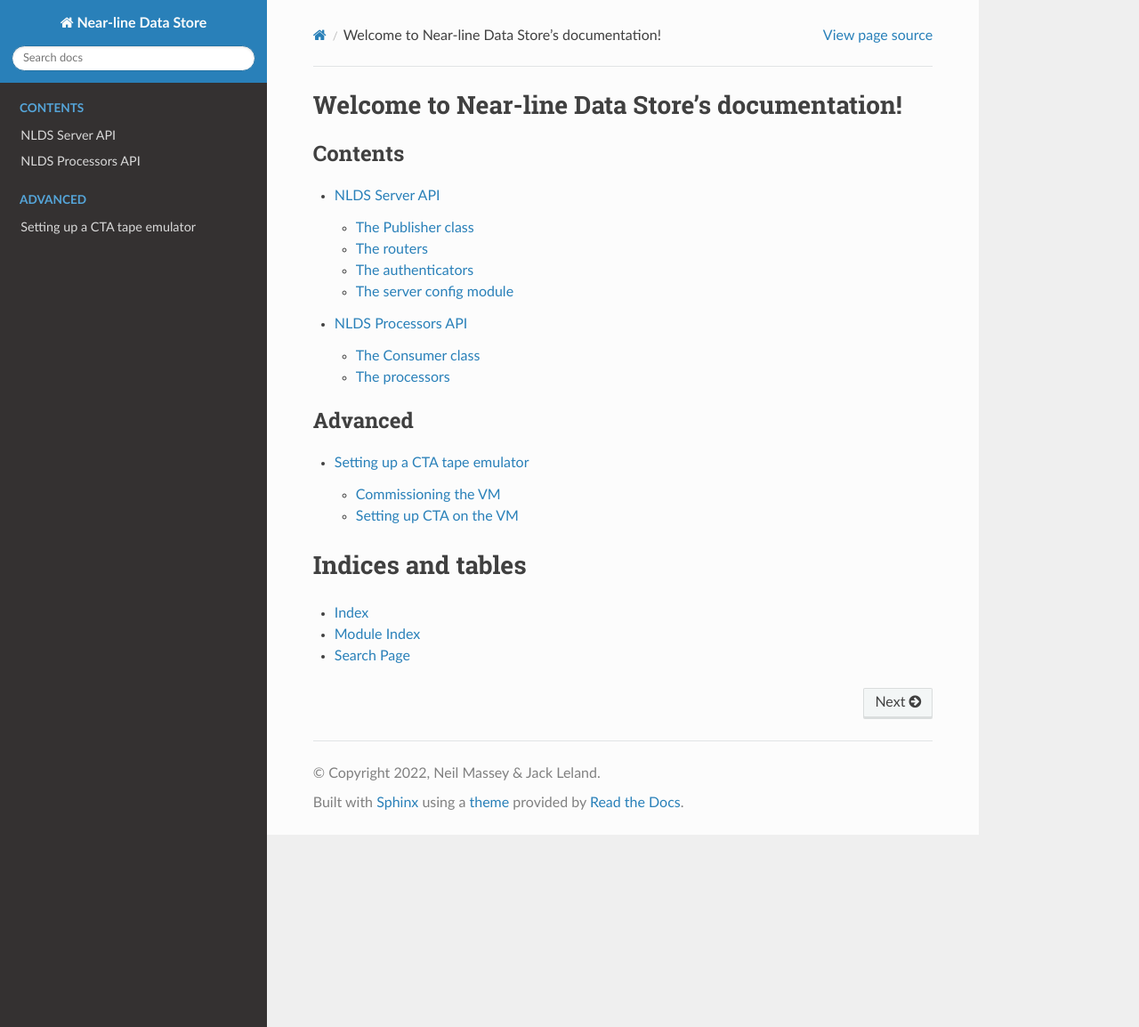
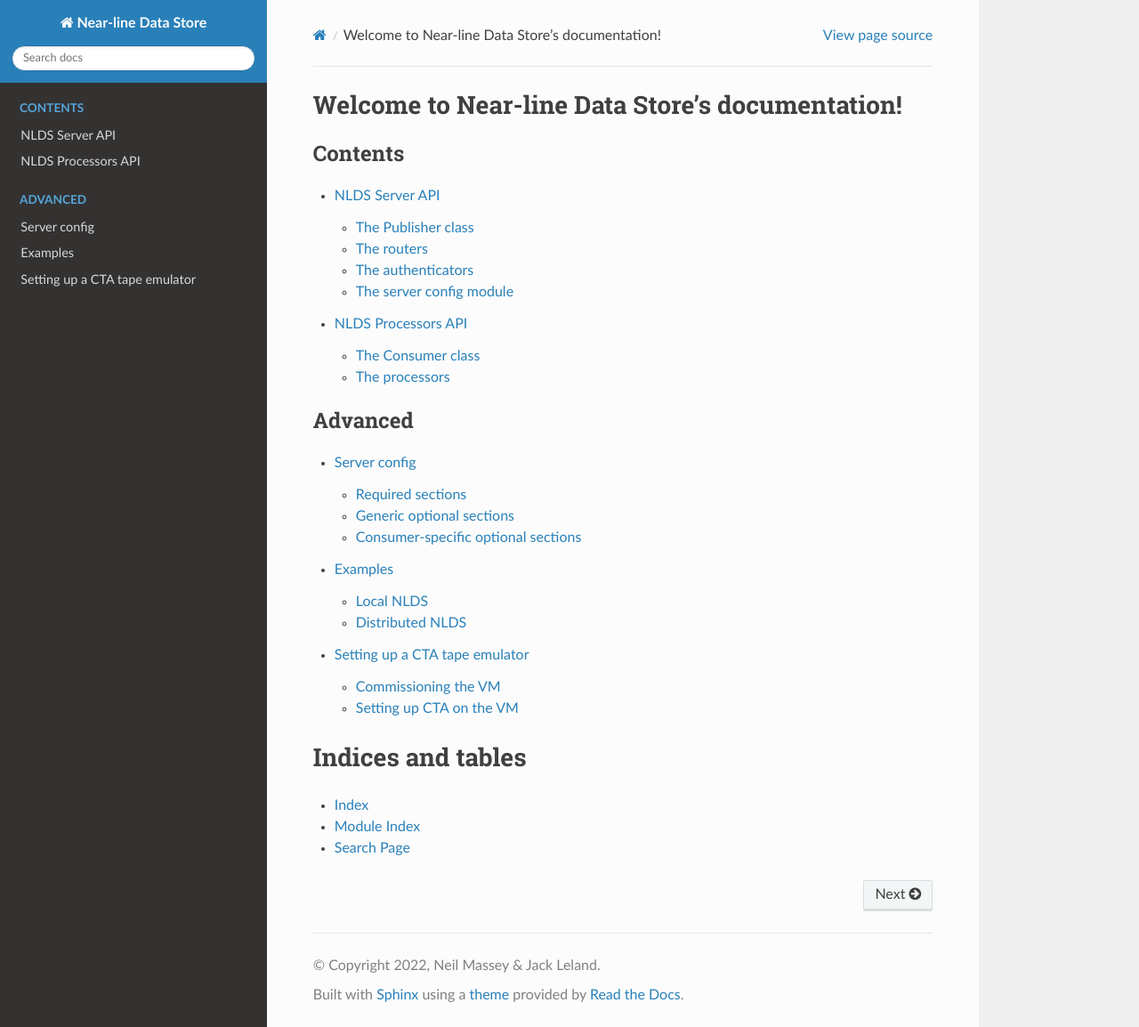
Before and after one commit to cedadev/nlds, a Sphinx documentation site: the page built from docs/source/index.rst, in a window 1280 px wide and 1154 px high. Shown: the whole window at 89% size. Built offline with Sphinx 7.4.7 and the Read the Docs theme 2.0.0, drawn with Linux system fonts in a browser that asks for light colours; some of the changed lines change nothing that is shown.

Commit message:
Add in-progress doc page on server config

```diff
--- a/docs/source/index.rst
+++ b/docs/source/index.rst
@@ -20,7 +20,8 @@
    :maxdepth: 2
    :caption: Advanced
 
-   Setting up a CTA tape emulator <cta_emulator>
+   The server config file <server-config>
+   Setting up a CTA tape emulator <cta-emulator>
 
 
 Indices and tables
--- /dev/null
+++ b/docs/source/server-config.rst
@@ -0,0 +1,151 @@
+Server config
+=============
+
+The server config file controls the configurable behaviour of the NLDS. It is a
+json file split into dictionary sections, with each section delineating
+configuration for a specific part of the program. There is an example
+server_config in the templates section of the main nlds package
+(``nlds.templates.server_config``) to get you started, but this page will
+demystify the configuration needed for (a) a local development copy of the nlds,
+and (b) a production system spread across several pods/virtual machines.
+
+*Please note that the NLDS is in active development and all of this is subject
+to change with no notice.*
+
+Required sections
+-----------------
+
+There are two required sections for every server_config: ``authentication`` and
+``rabbitMQ``.
+
+Authentication
+^^^^^^^^^^^^^^
+This deals with how users are authenticated through the OAuth2 flow used in the
+client. The following fields are required in the dictionary::
+
+    "authentication" : {
+        "authenticator_backend" : "jasmin_authenticator",
+        "jasmin_authenticator" : {
+            "user_profile_url" : "{{ user_profile_url }}",
+            "user_services_url" : "{{ user_services_url }}",
+            "oauth_token_introspect_url" : "{{ token_introspect_url }}"
+        }
+    }
+
+where ``authenticator_backend`` dictates which form of authentication you would
+like to use. Currently the only implemented authenticator is the
+``jasmin_authenticator``, but there are plans to expand this to also work with
+other industry standard authenticators like google and microsoft.
+
+The authenticator setup is then specified in a separate dictionary named after
+the authenticator, which is specific to each authenticator. The
+``jasmin_authenticator`` requires, as above, values for ``user_profile_url``,
+``user_services_url``, and ``oauth_token_introspect_url``. This cannot be
+divulged publicly on github for JASMIN, so please get in contact for the actual
+values to use.
+
+RabbitMQ
+^^^^^^^^
+
+This deals with how the nlds connects to the RabbitMQ queue and message
+brokering system. The following is an outline of what is required::
+
+    "rabbitMQ": {
+        "user": "{{ rabbit_user }}",
+        "password": "{{ rabbit_password }}",
+        "server": "{{ rabbit_server }}",
+        "vhost": "{{ rabbit_vhost }}",
+        "exchange": {
+            "name": "{{ rabbit_exchange_name }}",
+            "type": "{{ rabbit_exchange_type }}",
+            "delayed": "{{ rabbit_exchange_delayed }}"
+        },
+        "queues": [
+            {
+                "name": "{{ rabbit_queue_name }}",
+                "bindings": [
+                    {
+                        "exchange": "{{ rabbit_exchange_name }}",
+                        "routing_key": "{{ rabbit_queue_routing_key }}"
+                    }
+                ]
+            }
+        ]
+    }
+
+Here the ``user`` and ``password`` fields refer to the username and password for
+the rabbit server you wish to connect to, which is in turn specified with
+``server``. ``vhost`` is similarly the virtual host on the rabbit server that
+you wish to connect to.
+
+The next two dictionaries are context specific. All publishing elements of the
+NLDS, i.e. parts that will send messages, will require an exchange to publish
+messages to. ``exchange`` is determines that exchange, with three required
+subfields: ``name``, ``type``, and ``delayed``. The former two are self
+descriptive, they should just be the name of the exchange on the virtualhost and
+it's corresponding type e.g. one of fanout, direct or topic. ``delay`` is a
+boolean (``true`` or ``false`` in json-speak) dictating whether to use the
+delay functionality utilised within the NLDS. Note that this requires the rabbit
+server have the DelayedRabbitExchange plugin installed.
+
+Exchanges can be declared and created if not present on the virtual host the
+first time the NLDS is run, virtualhosts cannot and so will have to be created
+beforehand manually on the server or through the admin interface. If an exchange
+is requested but incorrect information given about either its `type` or
+`delayed` status, then the NLDS will throw an error.
+
+``queues`` is a list of queue dictionaries and must be implemented on consumers,
+i.e. message processors, to tell ``pika`` where to take messages from. Each
+queue dictionary consists of a ``name`` and a list of `bindings`, with each
+``binding`` being a dictionary containing the name of the ``exchange`` the queue
+takes messages from, and the routing key that a message must have to be accepted
+onto the queue. For more information on exchanges, routing keys, and other
+RabbitMQ features, please see [Rabbit's excellent documentation]
+(https://www.rabbitmq.com/tutorials/tutorial-five-python.html).
+
+
+Generic optional sections
+-------------------------
+
+There are 2 generic sections, i.e. those which are used across the NLDS
+ecosystem, but are optional and therefore fall back on a default configuration
+if not specified. These are ``logging``, and ``general``.
+
+Logging
+^^^^^^^
+
+General
+^^^^^^^
+
+Consumer-specific optional sections
+-----------------------------------
+
+NLDS Worker
+^^^^^^^^^^^
+
+Indexer
+^^^^^^^
+
+Cataloguer
+^^^^^^^^^^
+
+Transfer-put
+^^^^^^^^^^^^
+
+Transfer-get
+^^^^^^^^^^^^
+
+Monitor
+^^^^^^^
+
+Logger
+^^^^^^
+
+Examples
+========
+
+Local NLDS
+----------
+
+Distributed NLDS
+----------------
```
Also changed, not shown: docs/source/cta-emulator.rst (renamed from docs/source/cta_emulator.rst).
